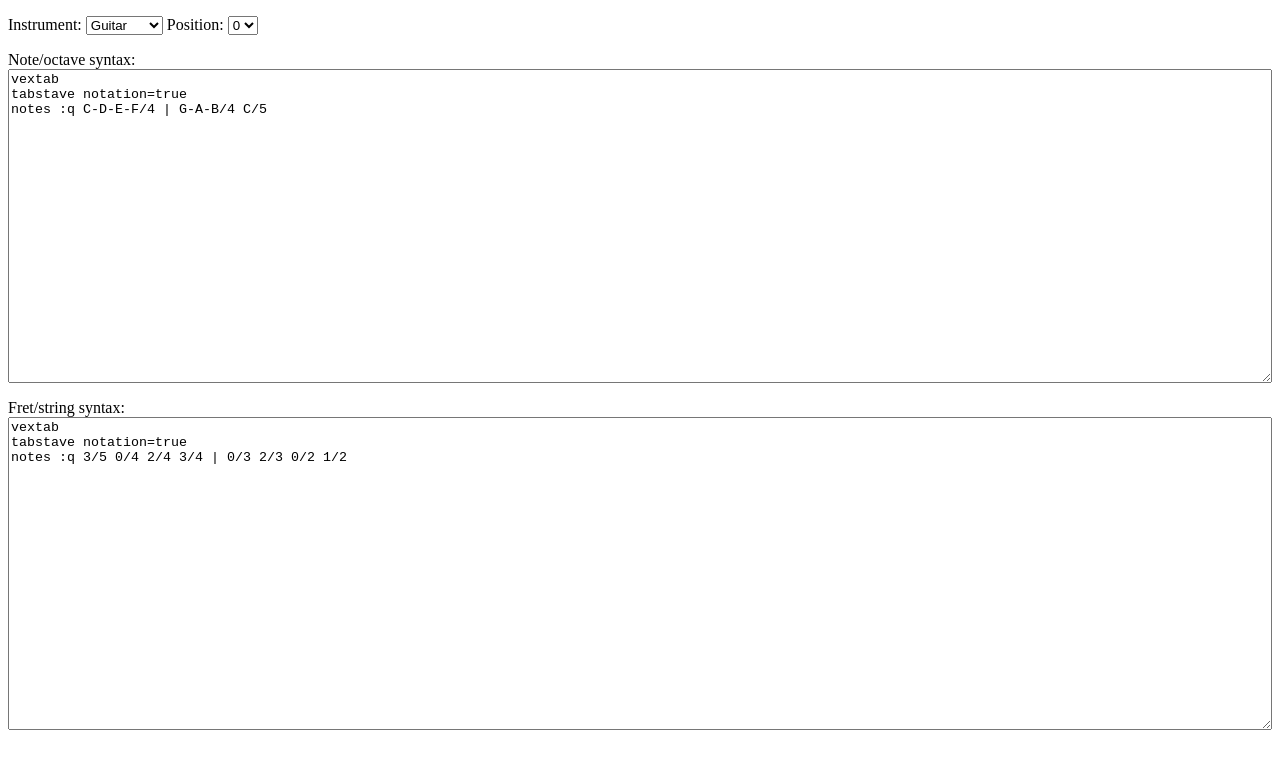
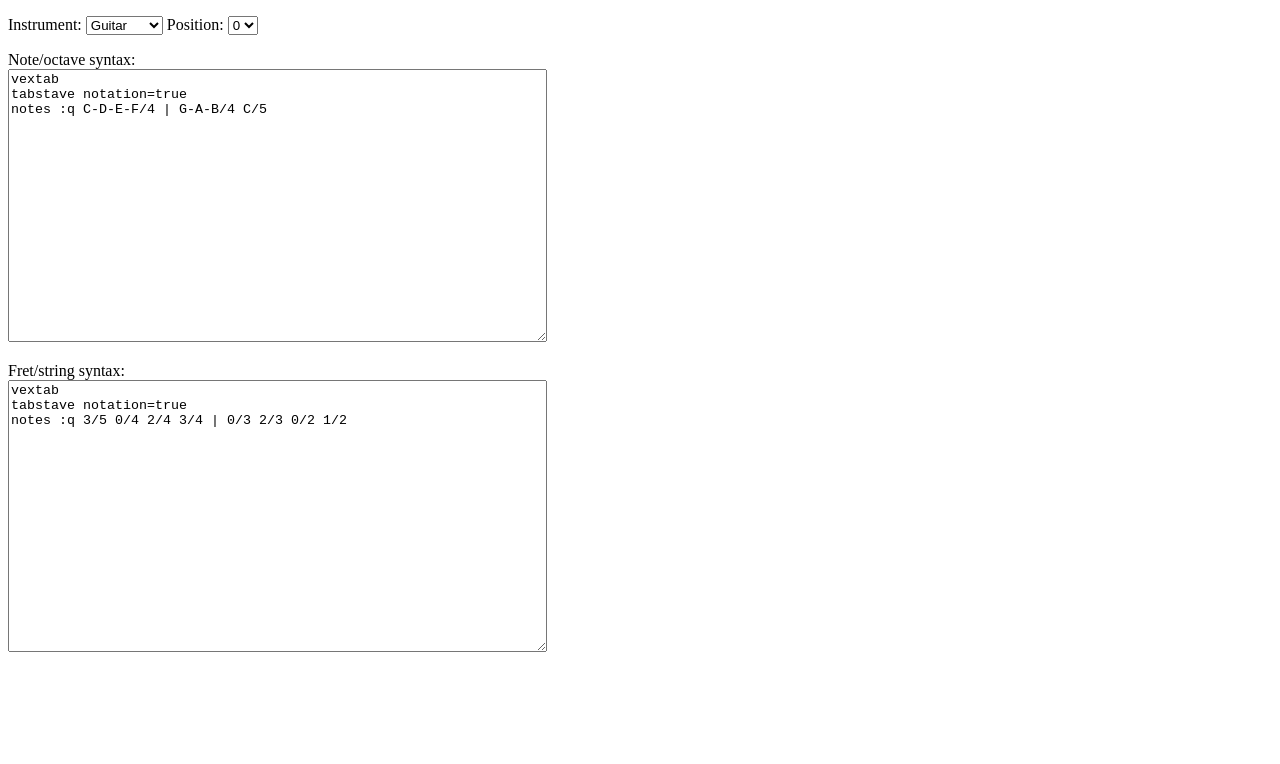
Before and after one commit to dave-kennedy/TabConverter, a plain HTML site: page index.html in a window 1280 px wide. Drawn offline with nearby package versions, Linux system fonts and the light colour scheme.

Commit message:
Formatting

```diff
--- a/index.html
+++ b/index.html
@@ -1,15 +1,25 @@
+<!doctype html>
+<html>
+    <head>
+        <meta charset="utf-8">
+        <title>Staff to Tab Converter</title>
         <style>
-    div { margin: 1em 0; }
-    textarea { height: 40%; width: 100%; }
+            div {
+                margin: 1em 0;
+            }
+            textarea {
+                height: 20em;
+                width: 40em;
+            }
         </style>
-
+    </head>
+    <body>
         <div>
             <label>Instrument:</label>
             <select id="instrument">
                 <option value="guitar">Guitar</option>
                 <option value="mandolin">Mandolin</option>
             </select>
-
             <label>Position:</label>
             <select id="position">
                 <option value="0">0</option>
@@ -17,17 +27,14 @@
                 <option value="2">2</option>
             </select>
         </div>
-
         <div>
-    <label>Note/octave syntax:</label><br />
+            <label>Note/octave syntax:</label><br>
             <textarea id="staff-notes">vextab&#13;&#10;tabstave notation=true&#13;&#10;notes :q C-D-E-F/4 | G-A-B/4 C/5</textarea>
         </div>
-
         <div>
-    <label>Fret/string syntax:</label><br />
+            <label>Fret/string syntax:</label><br>
             <textarea id="tab-notes"></textarea>
         </div>
-
         <script src="http://code.jquery.com/jquery-2.0.3.min.js"></script>
         <script src="js/tc.js"></script>
         <script>
@@ -103,3 +110,5 @@
                 });
             });
         </script>
+    </body>
+</html>
```
Also changed, not shown: guitar.html (+10 -4 lines), mandolin.html (+10 -4 lines). Lines whose indentation alone changed are shown as unchanged.
